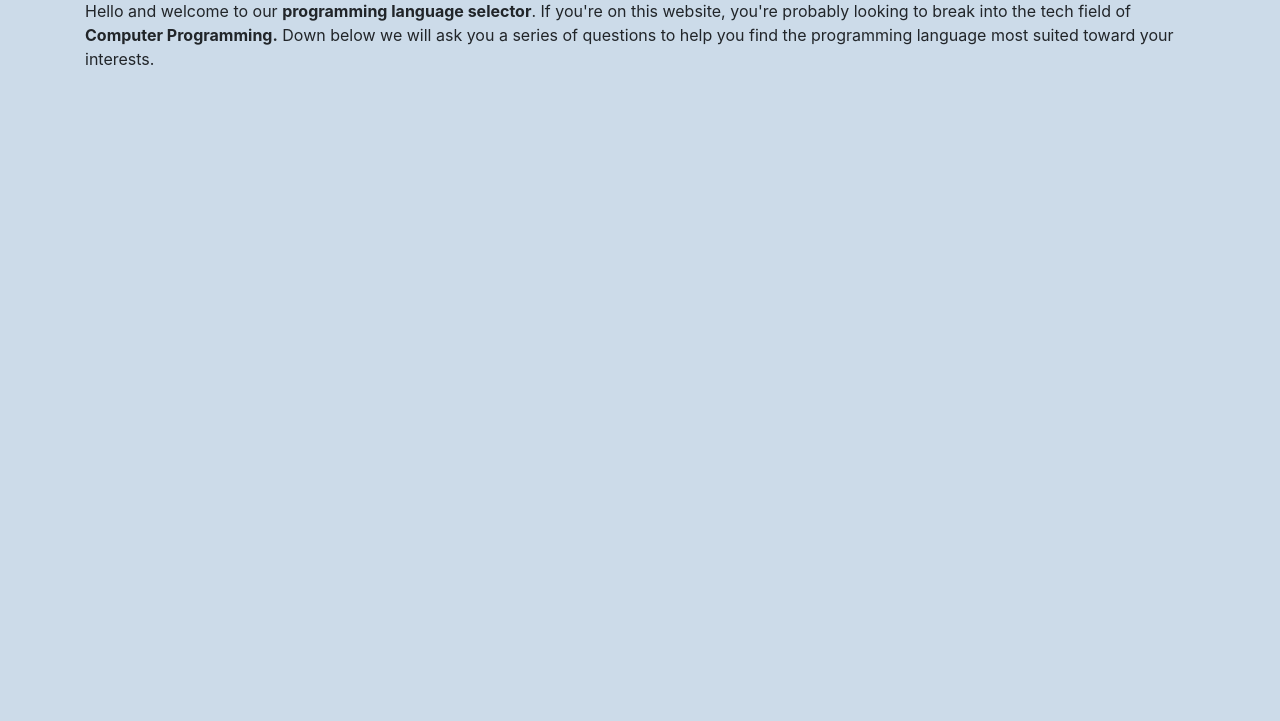
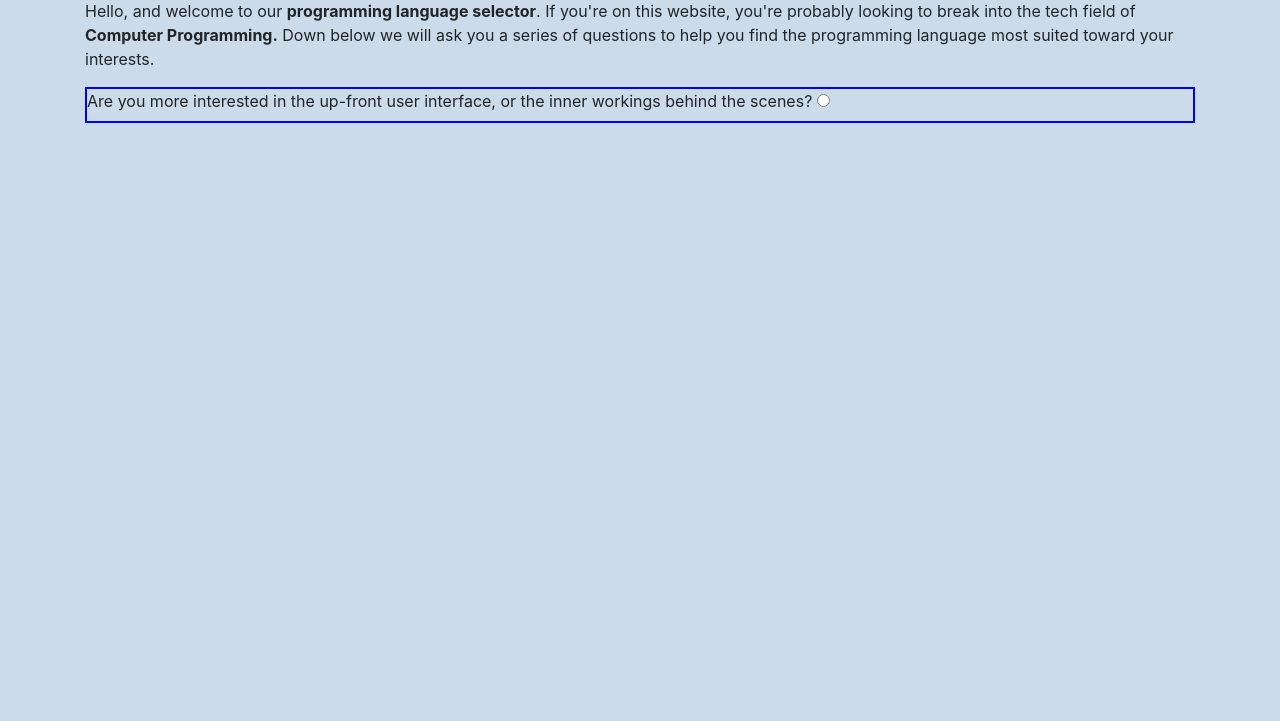
Before and after one commit to jarretjeter/programming-language-suggester, a plain HTML site: page index.html in a window 1280 px wide. Shown: the part 79-800 px from the top of the page. Drawn offline with Linux system fonts and the light colour scheme.

Commit message:
WIP on forms

```diff
--- a/css/styles.css
+++ b/css/styles.css
@@ -11,3 +11,7 @@ h1 {
   margin: 15px;
   text-align: center;
 }
+
+.radio {
+  border: 2px solid blue;
+}
--- a/index.html
+++ b/index.html
@@ -10,7 +10,17 @@
 <body>
   <div class="container">
     <h1>What Programming Language Is Right for You?</h1>
-    <p>Hello and welcome to our <strong>programming language selector</strong>. If you're on this website, you're probably looking to break into the tech field of <strong>Computer Programming.</strong> Down below we will ask you a series of questions to help you find the programming language most suited toward your interests.</p>
+    <p>Hello, and welcome to our <strong>programming language selector</strong>. If you're on this website, you're probably looking to break into the tech field of <strong>Computer Programming.</strong> Down below we will ask you a series of questions to help you find the programming language most suited toward your interests.</p>
+
+    <div class="form-group">
+      <div class="radio">
+        <label>Are you more interested in the up-front user interface, or the inner workings behind the scenes?
+          <input type="radio">
+        </label>
+      </div>
+
+
+    </div>
   </div>
 </body>
 </html>
```
